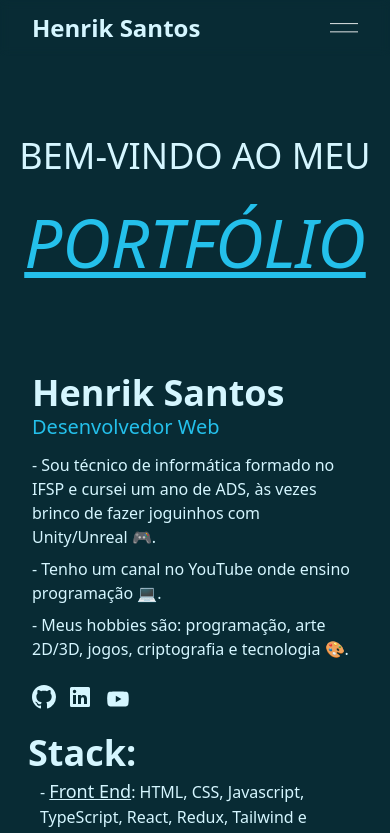
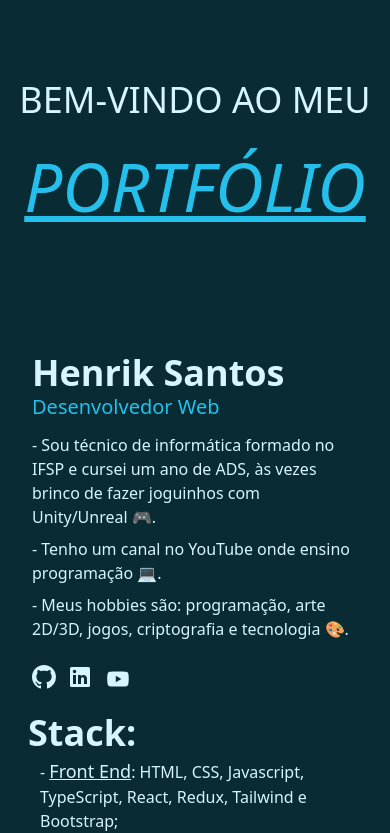
Before and after one commit to HenrikSantos/new-portfolio, a React (Vite) app: page / in a window 390 px wide. Shown: the top 833 px of the page. Built offline with nearby package versions, Linux system fonts and the light colour scheme.

Commit message:
feat: remove header in mobile

```diff
--- a/src/components/Header.tsx
+++ b/src/components/Header.tsx
@@ -1,12 +1,9 @@
-import { useState } from 'react';
-
-
 const Header = function () {
-	const [showNav, setShowNav] = useState(false);
 
 	return (
+		// sticky top-0 w-full px-8 py-3 backdrop-blur-sm
 		<header className="
-			sticky top-0 w-full px-8 py-3 backdrop-blur-sm
+			hidden
 			lg:mx-auto lg:flex lg:w-8/12 lg:items-center lg:justify-between lg:px-0 lg:py-4 lg:align-middle
      "
 		>
@@ -15,75 +12,27 @@ const Header = function () {
 					href="#inicio"
 					className="
 						flex gap-3
-						text-2xl font-semibold md:text-4xl md:font-bold
+						text-4xl font-bold
 					"
 				>
 					Henrik Santos
 				</a>
-
-				<button type="button" className="lg:hidden" onClick={() => setShowNav((prev) => !prev)}>
-					{
-						showNav ? (
-							<svg
-								className="h-7 w-7"
-								width="28"
-								height="28"
-								viewBox="0 0 28 28"
-								fill="none"
-								xmlns="http://www.w3.org/2000/svg"
-							>
-								<rect
-									width="36.8469"
-									height="1.08909"
-									transform="matrix(0.707107 0.707107 -0.58739 0.809304 1.60779 0.0726318)"
-									fill="white"
-									fillOpacity="0.6"
-								/>
-								<rect
-									width="36.8469"
-									height="1.08909"
-									transform="matrix(0.707107 -0.707107 0.58739 0.809304 0.968018 26.1273)"
-									fill="white"
-									fillOpacity="0.6"
-								/>
-							</svg>
-						) : (
-							<svg
-								className="h-7 w-7"
-								width="38"
-								height="13"
-								viewBox="0 0 38 13"
-								fill="none"
-								xmlns="http://www.w3.org/2000/svg"
-							>
-								<rect width="38" height="1.18841" fill="white" />
-
-								<rect width="38" height="1.18841" transform="matrix(1 0 0 -1 0 12.3478)" fill="white" />
-							</svg>
-						)
-					}
-				</button>
 			</div>
 			<nav
 				className={`
-					${showNav ? 'block' : 'hidden'}
-					mt-5 min-h-screen flex-col font-normal
-					lg:mt-0 lg:flex lg:min-h-full lg:w-4/12 lg:flex-row lg:justify-end lg:gap-5 lg:px-3 lg:text-lg
-					`}
+					mt-0
+					flex min-h-full w-4/12 flex-row justify-end gap-5 px-3 text-lg font-normal
+				`}
 			>
-				<hr className="my-3 opacity-50 lg:hidden" />
-				<a className="my-[0.30rem] rounded p-[0.35rem] tracking-wider hover:bg-[#383838]/50 md:font-semibold" href="#stack">
+				<a className="my-[0.30rem] rounded p-[0.35rem] font-semibold tracking-wider hover:bg-[#383838]/50" href="#stack">
 					Stack
 				</a>
-				<hr className="my-3 opacity-50 lg:hidden" />
-				<a className="my-[0.30rem] rounded p-[0.35rem] tracking-wider hover:bg-[#383838]/50 md:font-semibold" href="#projetos">
+				<a className="my-[0.30rem] rounded p-[0.35rem] font-semibold tracking-wider hover:bg-[#383838]/50" href="#projetos">
 					Projetos
 				</a>
-				<hr className="my-3 opacity-50 lg:hidden" />
-				<a className="my-[0.30rem] rounded p-[0.35rem] tracking-wider hover:bg-[#383838]/50 md:font-semibold" href="#formacao">
+				<a className="my-[0.30rem] rounded p-[0.35rem] font-semibold tracking-wider hover:bg-[#383838]/50" href="#formacao">
 					Formação
 				</a>
-				<hr className="my-3 opacity-50 lg:hidden" />
 			</nav>
 		</header>
 	);
--- a/src/components/Inicio.tsx
+++ b/src/components/Inicio.tsx
@@ -1,6 +1,6 @@
 export default function Inicio() {
 	return (
-		<section className='my-20' id='inicio'>
+		<section className='py-20' id='inicio'>
 			<h1 className='text-center text-4xl font-thin'>BEM-VINDO AO MEU</h1>
 			<h1 className='emphasis mx-auto my-4 text-center text-[4.2rem] font-medium italic underline'>
 				PORTFÓLIO
--- a/src/components/Main.tsx
+++ b/src/components/Main.tsx
@@ -9,7 +9,7 @@ export default function Main() {
 			<Inicio />
 			<div className='mx-auto md:flex md:items-start md:gap-16 lg:w-8/12'>
 				<Sobre />
-				<div className='flex w-full flex-col space-y-10 border-[var(--emphasis)] px-7 md:border-l pb-6'>
+				<div className='flex w-full flex-col space-y-10 border-[var(--emphasis)] px-7 pb-6 md:border-l'>
 					<Stack />
 					<Projetos />
 					<Fomacao />
--- a/src/components/NovaFormacao.tsx
+++ b/src/components/NovaFormacao.tsx
@@ -17,10 +17,10 @@ export default function NovaFormacao({
 }: NovaFormacaoProps) {
 	return (
 		<div>
-			<h1 className='text-2xl emphasis'>{nomeInstituicao}</h1>
+			<h1 className='emphasis text-2xl'>{nomeInstituicao}</h1>
 			<h2>{`${diploma}, ${areaDeEstudo}`}</h2>
-			<p className='font-extralight text-sm'>{`${dataInicio} - ${dataFim}`}</p>
-			<div className='flex flex-wrap gap-2 mt-3'>
+			<p className='text-sm font-extralight'>{`${dataInicio} - ${dataFim}`}</p>
+			<div className='mt-3 flex flex-wrap gap-2'>
 				{competencias.map((competencia) => (
 					<span key={competencia} className='rounded-xl border border-[var(--emphasis)] px-2 text-sm font-extralight hover:cursor-pointer hover:bg-[var(--primary)]'>{competencia}</span>
 				))}
--- a/src/components/Sobre.tsx
+++ b/src/components/Sobre.tsx
@@ -3,7 +3,7 @@ export default function Sobre() {
 		<aside
 			id='sobre'
 			className='
-				primary top-[25rem] mx-auto my-5 flex flex-col justify-center
+				primary top-[26rem] mx-auto my-5 flex flex-col justify-center
 				md:sticky md:m-0 lg:w-4/12'
 		>
 			<div className='mx-8 flex flex-col md:mx-0'>
```
